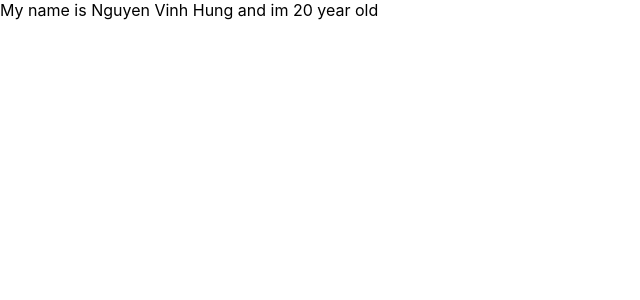
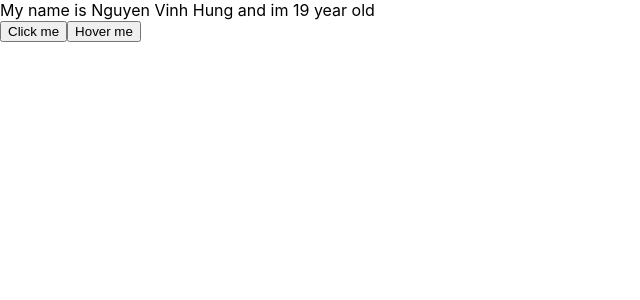
Before and after one commit to itsHungw/demo-Quizzer, a React (Create React App) app: page / in a window 1280 px wide. Shown: the top 300 px of the page, without its empty margins (0-640 px from the left). Built offline with nearby package versions, Linux system fonts and the light colour scheme.

Commit message:
video 19

```diff
--- a/src/App.js
+++ b/src/App.js
@@ -9,11 +9,23 @@ class App extends React.Component {
   state = {
     name: 'Nguyen Vinh Hung',
     birth: 2006,
+    location: 'Ho Chi Minh city, Viet Nam'
+  };
 
-  };
+  clickHandle = (event) => {
+    console.log(this.state.name);
+  }
+  mouseHover = (event) => {
+    console.log(Math.random().toPrecision(2) * 10);
+  }
   render() {
     return (
-      <div>My name is {this.state.name} and im {2026 - this.state.birth} year old</div>
+      <>
+        <div>My name is {this.state.name} and im {2025 - this.state.birth} year old</div>
+        <button onClick={this.clickHandle}>Click me</button>
+        <button onMouseOver={this.mouseHover}>Hover me</button>
+
+      </>
     )
   }
 }
```
